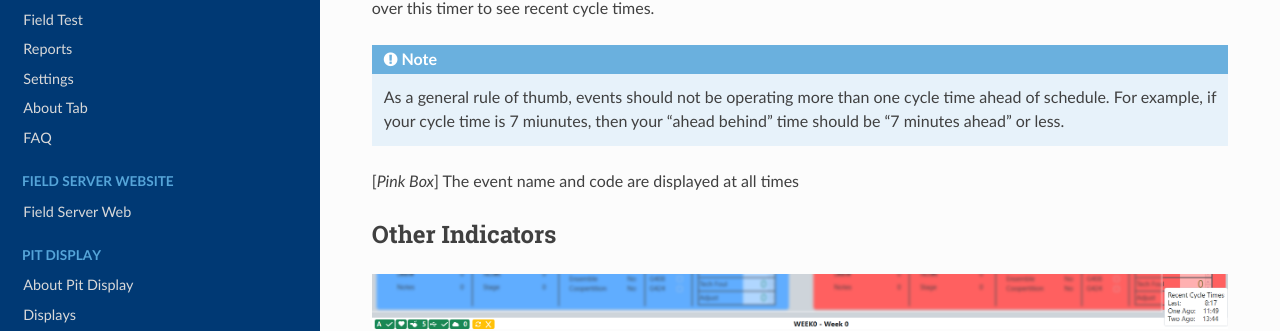
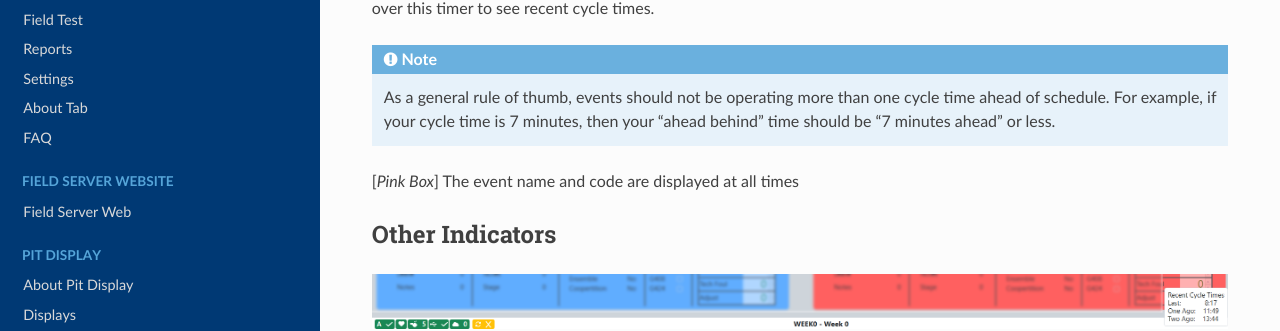
Before and after one commit to FIRSTRobotics/fms-manual, a Sphinx documentation site: the page built from source/event-manager/navigation-and-indicators/indicators.rst, in a window 1280 px wide and 900 px high, scrolled down 1080 px. Shown: the part 170-501 px from the top of the window. Built offline with Sphinx 7.4.7 and the Read the Docs theme 2.0.0, drawn with Linux system fonts in a browser that asks for light colours.

Commit message:
Fix typo

```diff
--- a/source/event-manager/event-wizard/build-schedule.rst
+++ b/source/event-manager/event-wizard/build-schedule.rst
@@ -114,7 +114,7 @@ regenerating the full schedule and losing any played matches.
 The displayed schedule times are fixed and will not update, "The Schedule is The Schedule" so to speak. Even if the event is running ahead or behind, the schedule times will remain the same.
 
 .. note::
-    As a general rule of thumb, events should not be operating more than one cycle time ahead of schedule. For example, if your cycle time is 7 miunutes, then your "ahead behind" time should be "7 minutes ahead" or less.
+    As a general rule of thumb, events should not be operating more than one cycle time ahead of schedule. For example, if your cycle time is 7 minutes, then your "ahead behind" time should be "7 minutes ahead" or less.
     Getting too far ahead can be confusing to teams, parents, VIPs, sponsors, etc. who show up or tune in to see a particular team compete only to find out the match was played early. Running ahead could cause an online viewer to miss important content.
 
 Playoff Notes
--- a/source/event-manager/navigation-and-indicators/indicators.rst
+++ b/source/event-manager/navigation-and-indicators/indicators.rst
@@ -25,7 +25,7 @@ Most items have hover text with additional information. Generally, green means s
 [*Yellow Box*] The "ahead behind" timer displays once at least two matches have been played since FMS was opened. The time difference between when the match was started and when it was scheduled to begin will be displayed here. Hover over this timer to see recent cycle times.
 
 .. note::
-        As a general rule of thumb, events should not be operating more than one cycle time ahead of schedule. For example, if your cycle time is 7 miunutes, then your "ahead behind" time should be "7 minutes ahead" or less.
+        As a general rule of thumb, events should not be operating more than one cycle time ahead of schedule. For example, if your cycle time is 7 minutes, then your "ahead behind" time should be "7 minutes ahead" or less.
 
 [*Pink Box*] The event name and code are displayed at all times
 
```
